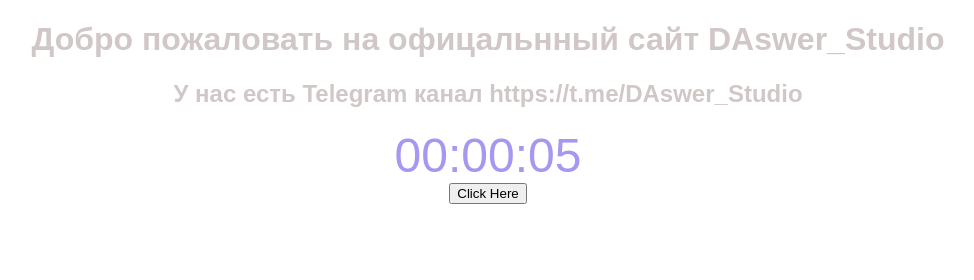
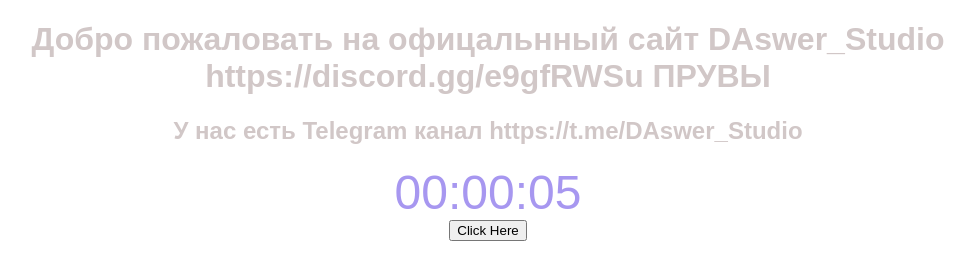
Before and after one commit to DAwerynu/DAwerynu.github.io, a plain HTML site: page index.html in a window 1280 px wide. Shown: the whole page, without its empty margins (152-1126 px from the left). Drawn offline with Linux system fonts and the light colour scheme.

Commit message:
Update index.html

```diff
--- a/index.html
+++ b/index.html
@@ -10,7 +10,7 @@
 
 
 </script>
-  <h1>Добро пожаловать на офицальнный сайт DAswer_Studio</h1>
+  <h1>Добро пожаловать на офицальнный сайт DAswer_Studio https://discord.gg/e9gfRWSu ПРУВЫ</h1>
   <h2>У нас есть Telegram канал https://t.me/DAswer_Studio</h2>
   <div id="timer">00:00:00</div>
    <form>
```
